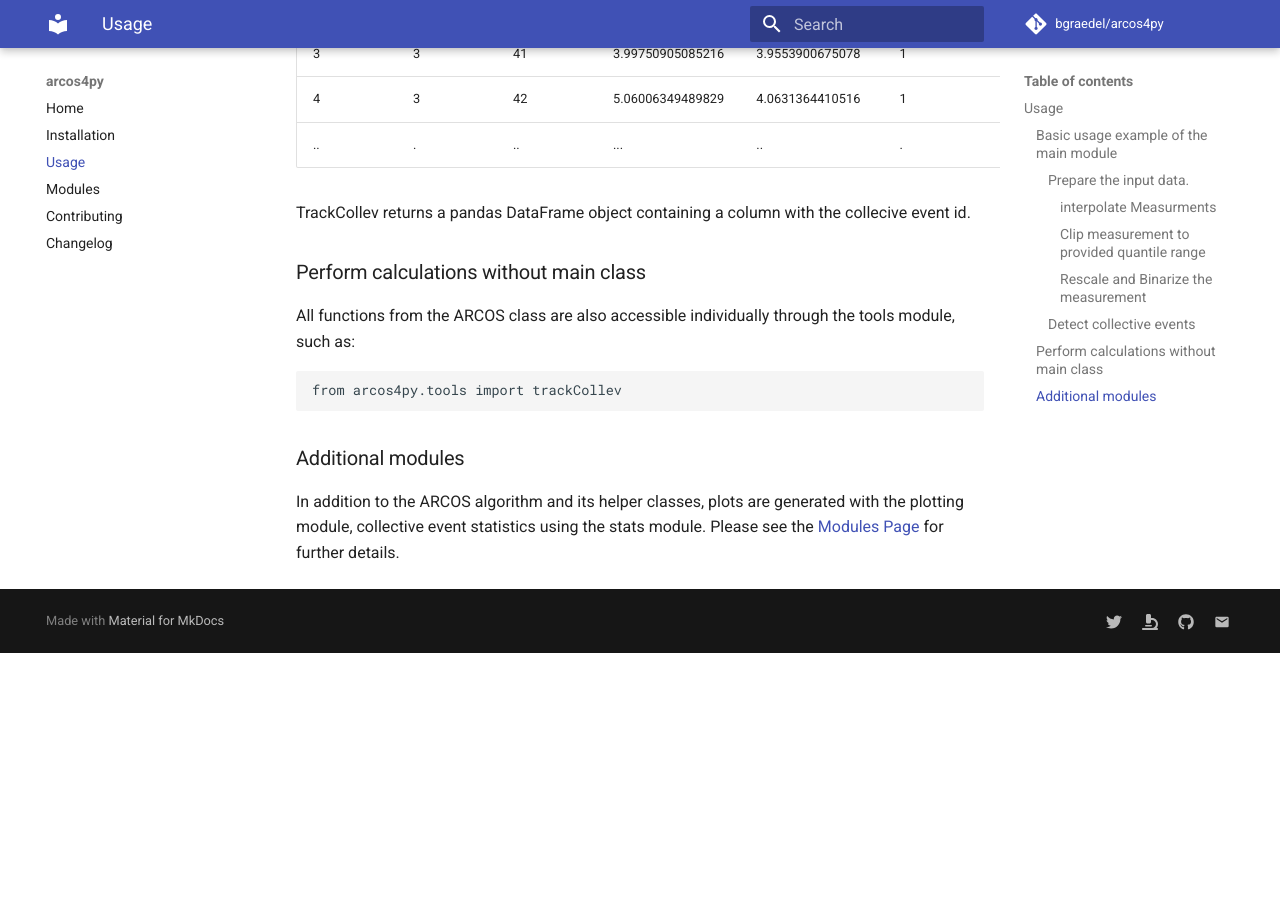
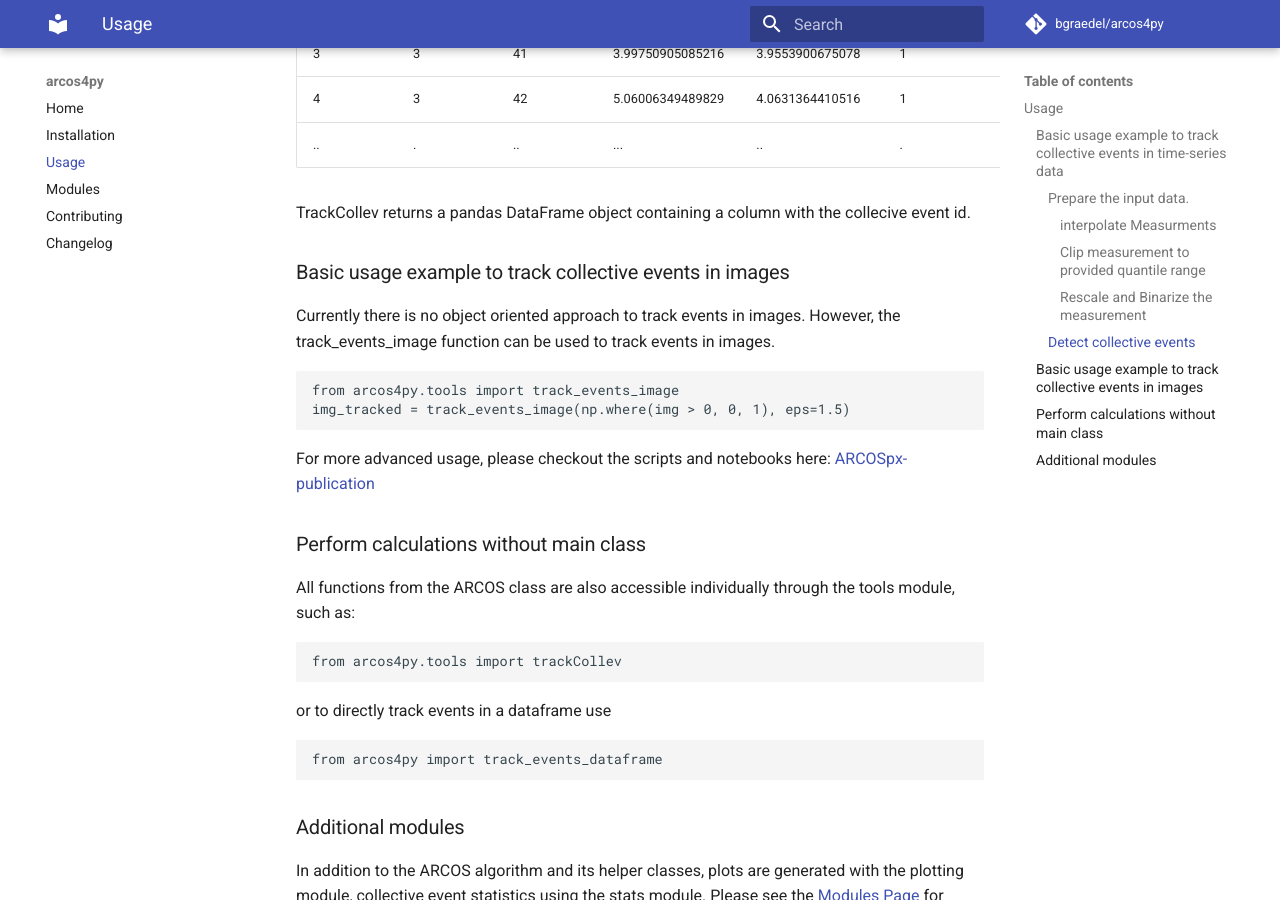
Before and after one commit to bgraedel/arcos4py, an MkDocs documentation site: the page built from docs/usage.md, in a window 1280 px wide and 900 px high, scrolled down 1755 px. Built offline with MkDocs 1.6.1 and Material for MkDocs 9.7.7, drawn with Linux system fonts in a browser that asks for light colours; comment, search, counter and statistics services are not loaded; before the commit the page ends 2408 px from its top, so only the background shows below that; some of the changed text lies outside the part shown.

Commit message:
update docs (#26)
* update docs

* Update dev.yml

````diff
--- a/docs/usage.md
+++ b/docs/usage.md
@@ -6,7 +6,7 @@ To use arcos4py in a project
 import arcos4py
 ```
 
-## Basic usage example of the main module
+## Basic usage example to track collective events in time-series data
 
 To use the main class, generate a new class instance of ARCOS
 
@@ -73,13 +73,29 @@ print(events_df)
 
 TrackCollev returns a pandas DataFrame object containing a column with the collecive event id.
 
+## Basic usage example to track collective events in images
+
+Currently there is no object oriented approach to track events in images. However, the track_events_image function can be used to track events in images.
+
+```
+from arcos4py.tools import track_events_image
+img_tracked = track_events_image(np.where(img > 0, 0, 1), eps=1.5)
+```
+
+For more advanced usage, please checkout the scripts and notebooks here: [ARCOSpx-publication](https://github.com/pertzlab/ARCOSpx-publication/tree/main/scripts)
+
+
 ## Perform calculations without main class
 
 All functions from the ARCOS class are also accessible individually through the tools module, such as:
 
 ```
 from arcos4py.tools import trackCollev
+```
+or to directly track events in a dataframe use
 
+```
+from arcos4py import track_events_dataframe
 ```
 
 ## Additional modules
````
Also changed, not shown: CHANGELOG.md (+4 -0 lines), arcos4py/__init__.py (+4 -3 lines), 1 other file.
